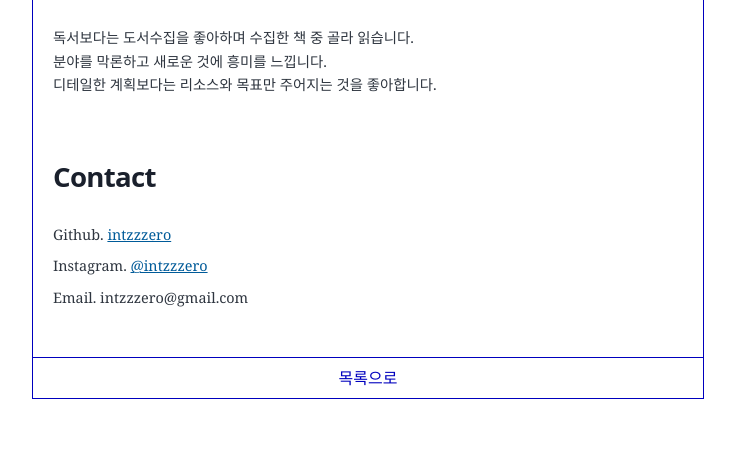
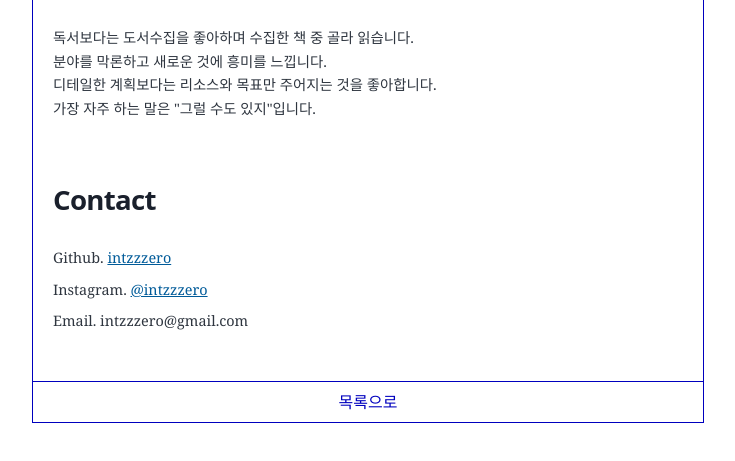
Before and after one commit to intzzzero/intzzzero-new-blog, a Gatsby site: page /about in a window 1280 px wide. Shown: the part 145-606 px from the top of the page, without its empty margins (272-1007 px from the left). Built offline with nearby package versions, Linux system fonts and the light colour scheme; Gatsby itself is replaced by a stand-in of ours.

Commit message:
add about

```diff
--- a/src/pages/about.js
+++ b/src/pages/about.js
@@ -29,7 +29,9 @@ const AboutPage = () => {
                 독서보다는 도서수집을 좋아하며 수집한 책 중 골라 읽습니다.
                 <br />
                 분야를 막론하고 새로운 것에 흥미를 느낍니다. <br />
-                디테일한 계획보다는 리소스와 목표만 주어지는 것을 좋아합니다.
+                디테일한 계획보다는 리소스와 목표만 주어지는 것을 좋아합니다.{" "}
+                <br />
+                가장 자주 하는 말은 "그럴 수도 있지"입니다.
               </p>
             </div>
           </section>
```
